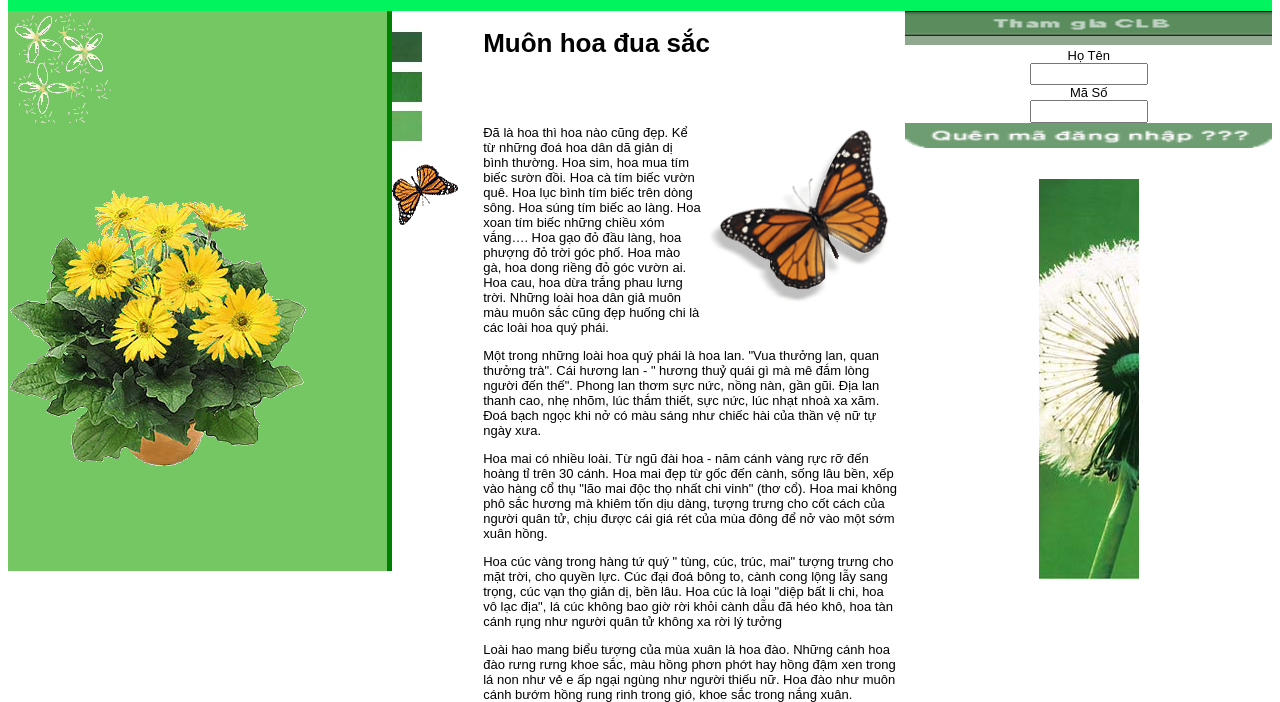
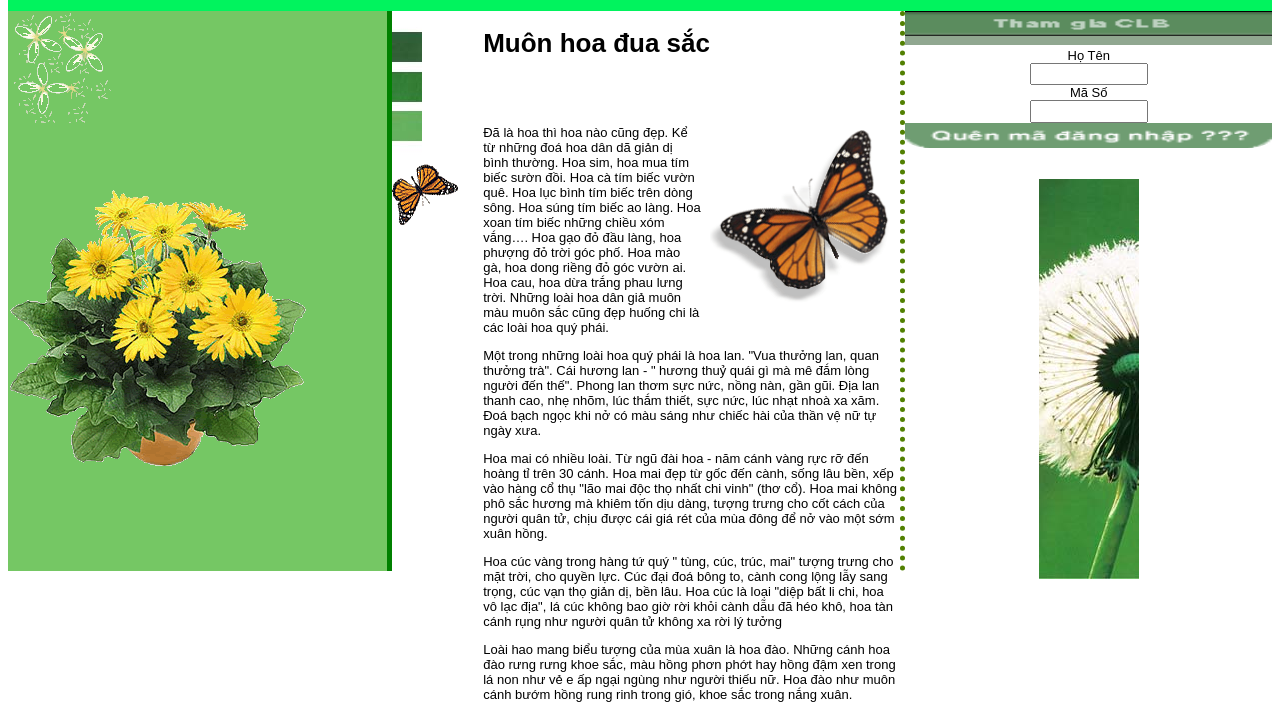
Before and after one commit to taicutm/j2school, a plain HTML site: page index.html in a window 1280 px wide. Shown: the part 137-839 px from the top of the page. Drawn offline with Linux system fonts and the light colour scheme.

Commit message:
add border div dưới

```diff
--- a/index.html
+++ b/index.html
@@ -124,7 +124,7 @@
             width: 29%;
             height: 100%;
             float: right;
-
+            border-left: 5px dotted rgb(81, 128, 2);
             /* background: rgb(0, 140, 255); */
         }
         .dphai_tren{
```
